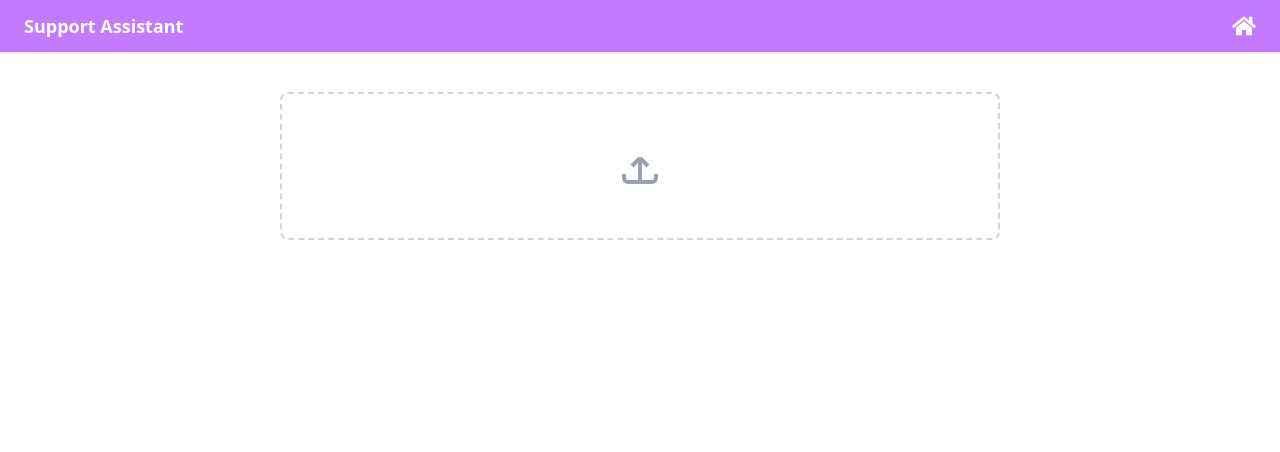
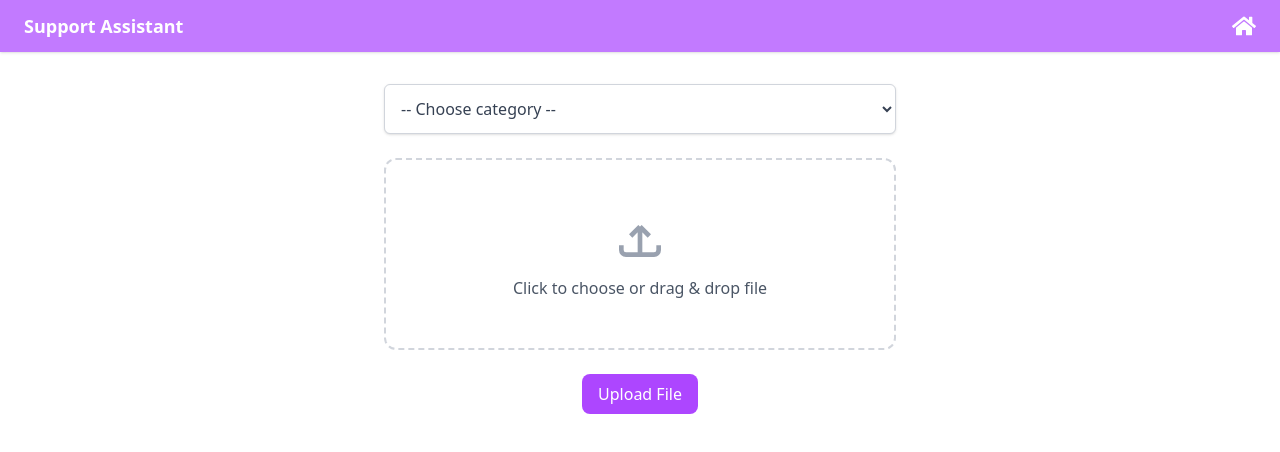
Before and after one commit to vladafursa/smart_assistant, a React app in the folder frontend/frontend/: page /storage in a window 1280 px wide. Shown: the top 452 px of the page. Built offline with nearby package versions, Linux system fonts and the light colour scheme; the HTML template or start-up script is replaced by a standard one.

Commit message:
added category selection

```diff
--- a/frontend/frontend/src/components/DropBox.jsx
+++ b/frontend/frontend/src/components/DropBox.jsx
@@ -4,6 +4,7 @@ const DropBox = () => {
   const uploadRef = useRef(null)
   const [file, setFile] = useState(null)
   const [isDragOver, setIsDragOver] = useState(false)
+  const [category, setCategory] = useState("")
 
   const handleChange = () => {
     setFile(uploadRef.current.files[0])
@@ -16,24 +17,57 @@ const DropBox = () => {
 
   const handleDrop = (e) => {
     e.preventDefault()
-    setIsDragOver(false)   // reset when dropped
-    // you could also read e.dataTransfer.files here
+    setFile(e.dataTransfer.files[0])
+    setIsDragOver(false)
+  }
+
+  const handleUpload = async () => {
+    if (!file || !category) {
+      alert("Choose the category before upload!")
+      return
+    }
+    const formData = new FormData()
+    formData.append("file", file)
+    formData.append("category", category)
+    formData.append("author", "admin")
+    const now = new Date().toLocaleString();
+    formData.append("date-time", now);
+
+    await fetch("http://localhost:8000/upload", {
+      method: "POST",
+      body: formData,
+    })
   }
 
   return (
-    <div className="mx-auto max-w-3xl p-6">
+    <div className="mx-auto max-w-xl p-8 flex flex-col items-center space-y-6">
+       {/* category selection*/}
+       <div className="w-full">
+        <select
+            value={category}
+            onChange={(e) => setCategory(e.target.value)}
+            className="w-full rounded-md border border-gray-300 bg-white p-3 text-gray-700 shadow-sm
+                    focus:border-blue-500 focus:ring-2 focus:ring-blue-500 transition"
+        >
+            <option value="">-- Choose category --</option>
+            <option value="customer"> Customer</option>
+            <option value="technical"> Technical</option>
+        </select>
+        </div>
+
+
+      {/* drop zone */}
       <div
-        className={`mt-4 rounded-lg border-2 border-dashed border-gray-300 p-12 text-center cursor-pointer transition
+        className={`w-full rounded-xl border-2 border-dashed border-gray-300 p-12 text-center cursor-pointer transition
           hover:border-blue-500 hover:bg-blue-50
-          ${isDragOver ? 'opacity-50 border-blue-500 bg-blue-50' : ''}`}
+          ${isDragOver ? 'opacity-70 border-blue-500 bg-blue-50' : ''}`}
         onClick={() => uploadRef.current.click()}
         onDragOver={handleDragOver}
         onDrop={handleDrop}
         onDragLeave={() => setIsDragOver(false)}
       >
-        {/* icon */}
         <svg
-          className="mx-auto h-12 w-12 text-gray-400"
+          className="mx-auto h-14 w-14 text-gray-400"
           fill="none"
           stroke="currentColor"
           viewBox="0 0 24 24"
@@ -43,6 +77,9 @@ const DropBox = () => {
             d="M4 16v2a2 2 0 002 2h12a2 2 0 002-2v-2M16 12l-4-4m0 0l-4 4m4-4v12"
           />
         </svg>
+        <p className="mt-3 text-gray-600 font-medium">
+          Click to choose or drag & drop file
+        </p>
 
         <input
           ref={uploadRef}
@@ -52,7 +89,20 @@ const DropBox = () => {
         />
       </div>
 
-      <p>{file && file.name}</p>
+      {/* file name */}
+      {file && (
+        <p className="text-sm text-gray-700 font-medium">
+          Selected file: <span className="font-semibold">{file.name}</span>
+        </p>
+      )}
+
+      {/* upload button */}
+      <button
+        onClick={handleUpload}
+       className="px-4 py-2 bg-purple-500 text-white rounded-lg hover:bg-purple-600 transition-colors"
+      >
+        Upload File
+      </button>
     </div>
   )
 }
```
